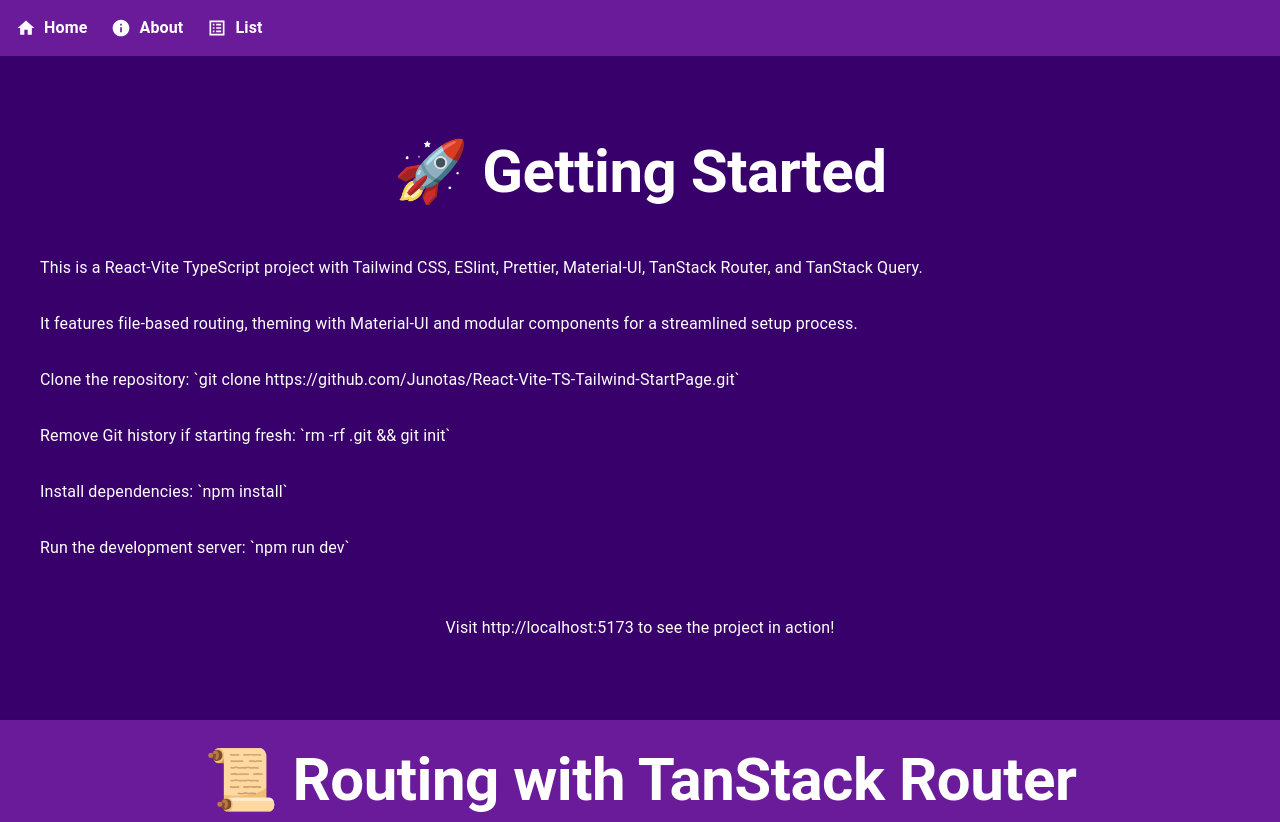
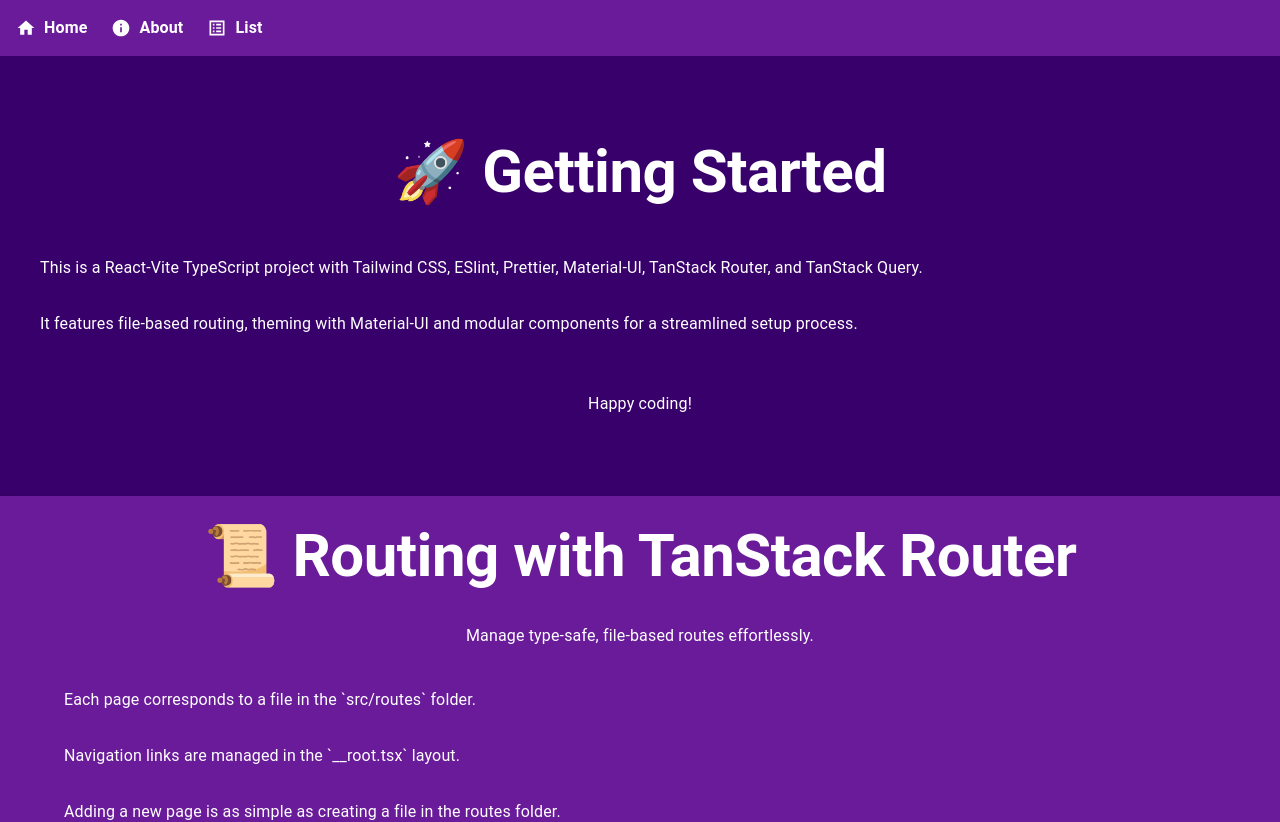
Before and after one commit to Junotas/React-Vite-TS-Tailwind-StartPage, a React (Vite) app: page / in a window 1280 px wide. Shown: the top 822 px of the page. Built offline with nearby package versions, Linux system fonts and the light colour scheme.

Commit message:
changed string on first comp in index page

```diff
--- a/src/data/strings.ts
+++ b/src/data/strings.ts
@@ -10,12 +10,8 @@
         steps: [
           "This is a React-Vite TypeScript project with Tailwind CSS, ESlint, Prettier, Material-UI, TanStack Router, and TanStack Query.",
           "It features file-based routing, theming with Material-UI and modular components for a streamlined setup process.",
-          "Clone the repository: `git clone https://github.com/Junotas/React-Vite-TS-Tailwind-StartPage.git`",
-          "Remove Git history if starting fresh: `rm -rf .git && git init`",
-          "Install dependencies: `npm install`",
-          "Run the development server: `npm run dev`",
         ],
-        footer: "Visit http://localhost:5173 to see the project in action!",
+        footer: "Happy coding!",
       },
       routing: {
         title: "📜 Routing with TanStack Router",
```
